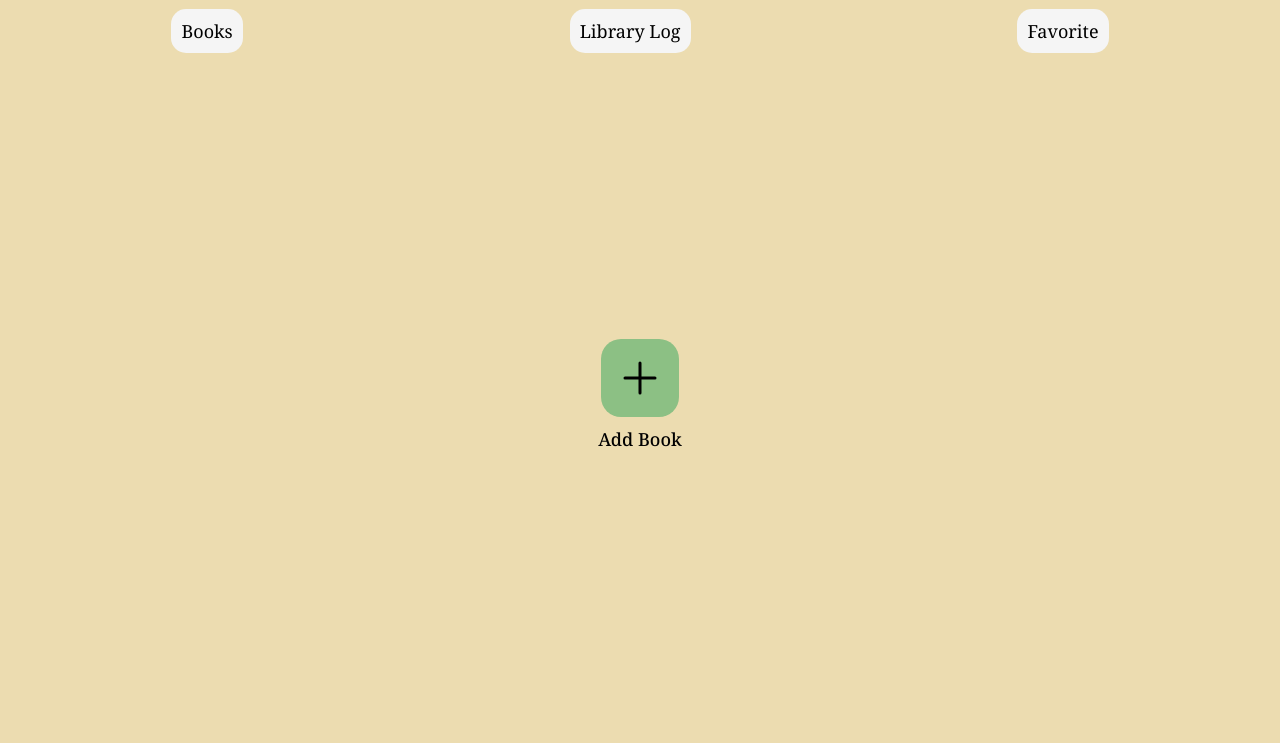
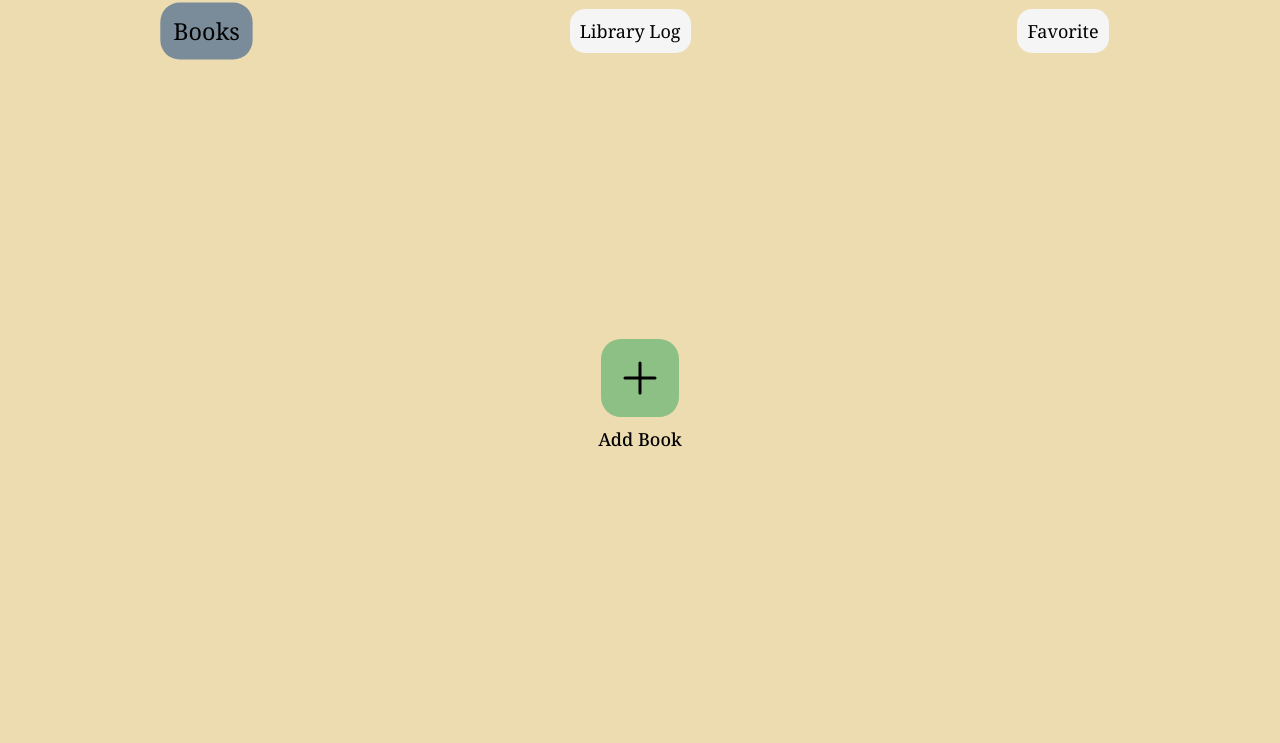
Before and after one commit to LucasDaSilva96/Library-app, a plain HTML site: page index.html in a window 1280 px wide. Shown: the part 122-865 px from the top of the page. Drawn offline with Linux system fonts and the light colour scheme.

Commit message:
Add style to the data-selected-box="true" elements

```diff
--- a/style.css
+++ b/style.css
@@ -81,6 +81,7 @@ body {
   display: flex;
   justify-content: space-around;
   align-items: center;
+  transition: all 0.5s ease-in;
 }
 
 a {
@@ -95,13 +96,11 @@ a {
   background-color: var(--white-bg-color);
   padding: 10px;
   border-radius: 15px;
-  transition: all 0.2s ease-in;
 }
 
-.books-box:active,
-.library-log-box:active,
-.favorite-box:active {
-  transform: scale(1.1);
+[data-selected-box="true"] {
+  background-color: #7a8b99;
+  transform: scale(1.3);
 }
 
 .book-container-books-unavailable {
```
